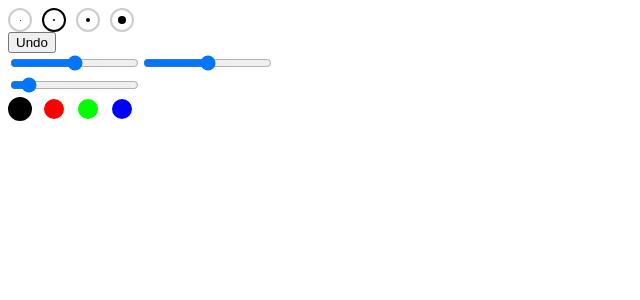
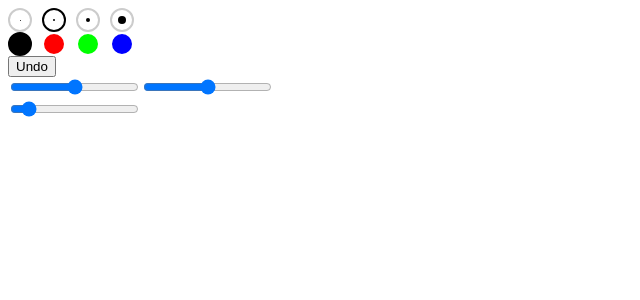
Before and after one commit to NordicBeaver/react-sketchboard, a React (Vite) app: page / in a window 1280 px wide. Shown: the top 300 px of the page, without its empty margins (0-640 px from the left). Built offline with nearby package versions, Linux system fonts and the light colour scheme.

Commit message:
Pass color as a prop to SketchBoard.

```diff
--- a/src/components/SketchBoard.tsx
+++ b/src/components/SketchBoard.tsx
@@ -14,9 +14,10 @@ const zoomMax = 4;
 
 export interface SketchBoardProps {
   weight: number;
+  color: string;
 }
 
-export default function SketchBoard({ weight }: SketchBoardProps) {
+export default function SketchBoard({ weight, color }: SketchBoardProps) {
   const [sketch, setSketch] = useState<Sketch>({
     lines: [],
   });
@@ -40,12 +41,6 @@ export default function SketchBoard({ weight }: SketchBoardProps) {
 
   const xFromLocal = useCallback((x: number) => (x * viewport.width) / boardWidth + viewport.x, [viewport]);
   const yFromLocal = useCallback((y: number) => (y * viewport.height) / boardHeight + viewport.y, [viewport]);
-  const widthFromLocal = (w: number) => (w * viewport.width) / boardWidth;
-  const heightFromLocal = (h: number) => (h * viewport.height) / boardHeight;
-
-  const colors = ['000000', 'ff0000', '00ff00', '0000ff'];
-
-  const [currentColor, setCurrentColor] = useState('000000');
 
   const hadnleUndoClick = useCallback(() => {
     setSketch((oldSketch) => {
@@ -75,13 +70,13 @@ export default function SketchBoard({ weight }: SketchBoardProps) {
   const handleUserStartDrawing = useCallback(
     (point: Point) => {
       setSketch((oldSketch) => {
-        const newLine: SketchLine = { segments: [], weight: weight, color: currentColor };
+        const newLine: SketchLine = { segments: [], weight: weight, color: color };
         const newLines = [...oldSketch.lines, newLine];
         const newSketch = { ...oldSketch, lines: newLines };
         return newSketch;
       });
     },
-    [currentColor, weight]
+    [color, weight]
   );
 
   const handleUserFinishDrawing = useCallback(
@@ -161,7 +156,6 @@ export default function SketchBoard({ weight }: SketchBoardProps) {
           onChange={(e) => setZoom(parseInt(e.target.value) / 10)}
         ></input>
       </div>
-      <ColorPicker options={colors} current={currentColor} onPick={(color) => setCurrentColor(color)}></ColorPicker>
       <SketchBoardCanvas
         width={boardWidth}
         height={boardHeight}
--- a/src/components/SketchBoardDemo.tsx
+++ b/src/components/SketchBoardDemo.tsx
@@ -1,11 +1,14 @@
 import React, { useState } from 'react';
+import ColorPicker from './ColorPicker';
 import SketchBoard from './SketchBoard';
 import WeightPicker from './WeightPicker';
 
 const weightOptions = [1, 2, 4, 8];
+const colorOptions = ['000000', 'ff0000', '00ff00', '0000ff'];
 
 export default function SketchBoardDemo() {
   const [currentWeight, setCurrentWeight] = useState(2);
+  const [currentColor, setCurrentColor] = useState('000000');
 
   return (
     <div>
@@ -14,7 +17,12 @@ export default function SketchBoardDemo() {
         current={currentWeight}
         onPick={(thickness) => setCurrentWeight(thickness)}
       ></WeightPicker>
-      <SketchBoard weight={currentWeight}></SketchBoard>
+      <ColorPicker
+        options={colorOptions}
+        current={currentColor}
+        onPick={(color) => setCurrentColor(color)}
+      ></ColorPicker>
+      <SketchBoard weight={currentWeight} color={currentColor}></SketchBoard>
     </div>
   );
 }
```
